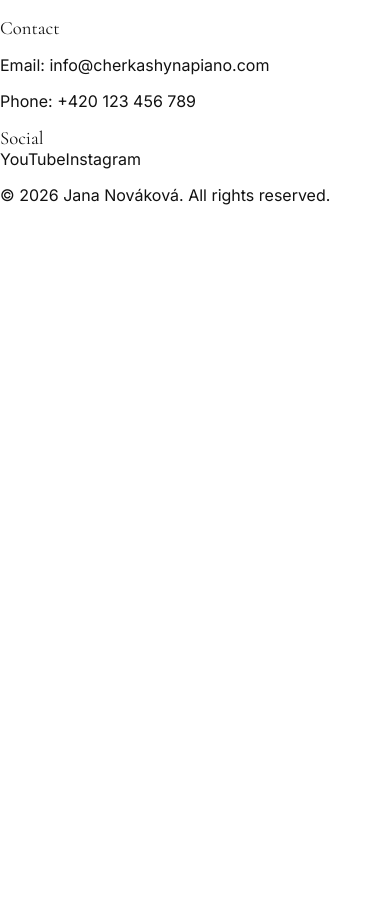
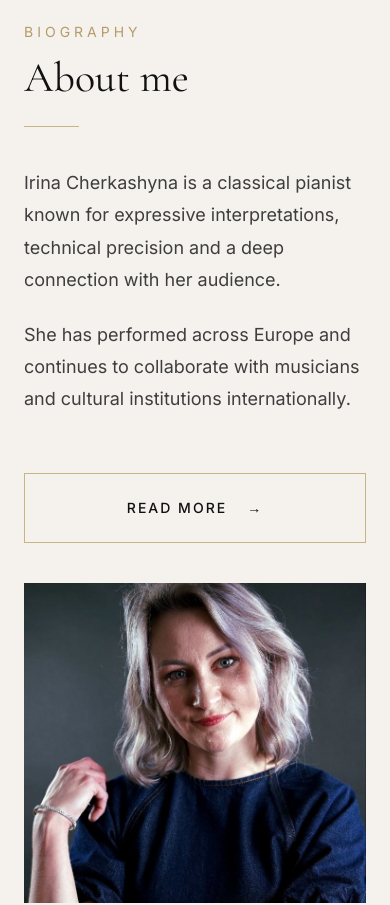
Before and after one commit to Daniil-95/cherkashynapiano.com, a Next.js app in the folder packages/web/: page / in a window 390 px wide. Shown: the part 1400-2305 px from the top of the page. Before the commit the page ends 1621 px from the top, so only its background shows below. Built offline with nearby package versions, Linux system fonts and the light colour scheme.

Commit message:
Přidána sekce Biography a upraveno zobrazení fotografie

```diff
--- a/packages/web/app/page.tsx
+++ b/packages/web/app/page.tsx
@@ -1,5 +1,11 @@
 import Hero from "@/components/Hero";
+import Biography from "@/components/Biography";
 
 export default function Home() {
-  return <Hero />;
+  return (
+    <>
+      <Hero />
+      <Biography />
+    </>
+  );
 }
--- /dev/null
+++ b/packages/web/components/Biography.tsx
@@ -0,0 +1,56 @@
+import Image from "next/image";
+import Link from "next/link";
+
+export default function Biography() {
+  return (
+    <section className="biography">
+      <div className="container">
+        <div className="biography__grid">
+          <div className="biography__content">
+            <span className="biography__label">
+              Biography
+            </span>
+
+            <h2 className="biography__title">
+              About me
+            </h2>
+
+            <div className="biography__divider" />
+
+            <p className="biography__text">
+              Irina Cherkashyna is a classical pianist known for expressive
+              interpretations, technical precision and a deep connection with
+              her audience.
+            </p>
+
+            <p className="biography__text">
+              She has performed across Europe and continues to collaborate with
+              musicians and cultural institutions internationally.
+            </p>
+
+            <Link
+              href="/about"
+              className="biography__button"
+            >
+              Read More
+              <span>→</span>
+            </Link>
+          </div>
+
+          <div className="biography__image">
+            <Image
+              src="/images/biography/biography.jpg"
+              alt="Irina Cherkashyna"
+              fill
+            />
+          </div>
+
+        </div>
+
+        <div className="biography__signature">
+          Ic
+        </div>
+      </div>
+    </section>
+  );
+}
--- /dev/null
+++ b/packages/web/styles/_biography.scss
@@ -0,0 +1,179 @@
+.biography {
+  background: #f5f2ed;
+  padding: 100px 0;
+  position: relative;
+  overflow: hidden;
+
+  .container {
+    max-width: 1600px;
+    margin: 0 auto;
+    padding: 0 80px;
+    position: relative;
+  }
+
+  &__grid {
+    display: grid;
+    grid-template-columns: 420px 1fr;
+    gap: 120px;
+    align-items: center;
+  }
+
+  &__content {
+    max-width: 420px;
+  }
+
+  &__label {
+    display: block;
+    margin-bottom: 18px;
+
+    font-size: 14px;
+    letter-spacing: 4px;
+    text-transform: uppercase;
+    color: #b59b67;
+  }
+
+  &__title {
+    margin: 0;
+    font-family: var(--font-cormorant);
+    font-size: 72px;
+    font-weight: 400;
+    line-height: 0.95;
+    color: #111;
+  }
+
+  &__divider {
+    width: 55px;
+    height: 1px;
+    background: #c7b487;
+    margin: 28px 0 40px;
+  }
+
+  &__text {
+    margin: 0 0 22px;
+
+    font-size: 20px;
+    line-height: 1.8;
+    color: #3e3e3e;
+  }
+
+  &__button {
+    display: inline-flex;
+    align-items: center;
+    justify-content: center;
+    gap: 20px;
+    margin-top: 35px;
+    min-width: 240px;
+    height: 70px;
+    border: 1px solid #c7b487;
+    text-decoration: none;
+    text-transform: uppercase;
+    letter-spacing: 2px;
+    font-size: 14px;
+    font-weight: 500;
+    color: #111;
+    transition: all .3s ease;
+
+    &:hover {
+      background: #111;
+      color: #fff;
+    }
+  }
+
+  &__image {
+    object-fit: cover;
+    object-position: center top;
+    position: relative;
+    width: 100%;
+    max-width: 850px;
+    height: 520px;
+    justify-self: end;
+    overflow: hidden;
+
+    img {
+      object-fit: cover;
+      object-position: center 15%;
+    }
+  }
+
+  &__signature {
+    position: absolute;
+    right: 40px;
+    bottom: -10px;
+
+    font-size: 140px;
+    line-height: 1;
+    color: #d8bd82;
+    opacity: 0.9;
+    pointer-events: none;
+  }
+}
+
+@media (max-width: 1200px) {
+  .biography {
+    .container {
+      padding: 0 40px;
+    }
+
+    &__grid {
+      gap: 60px;
+    }
+
+    &__title {
+      font-size: 60px;
+    }
+  }
+}
+
+@media (max-width: 991px) {
+  .biography {
+    padding: 80px 0;
+
+    .container {
+      padding: 0 24px;
+    }
+
+    &__grid {
+      grid-template-columns: 1fr;
+      gap: 40px;
+    }
+
+    &__content {
+      max-width: 100%;
+    }
+
+    &__image {
+      max-width: 100%;
+      height: 450px;
+      justify-self: stretch;
+    }
+
+    &__title {
+      font-size: 52px;
+    }
+
+    &__signature {
+      display: none;
+    }
+  }
+}
+
+@media (max-width: 576px) {
+  .biography {
+    &__title {
+      font-size: 42px;
+    }
+
+    &__image {
+      height: 320px;
+    }
+
+    &__text {
+      font-size: 18px;
+    }
+
+    &__button {
+      width: 100%;
+      min-width: auto;
+    }
+  }
+}
--- a/packages/web/styles/globals.scss
+++ b/packages/web/styles/globals.scss
@@ -4,6 +4,7 @@
 @import "header";
 @import "hero";
 @import "footer";
+@import "biography";
 
 html,
 body {
```
Also changed, not shown: packages/web/public/images/biography/biography.jpg (added).
